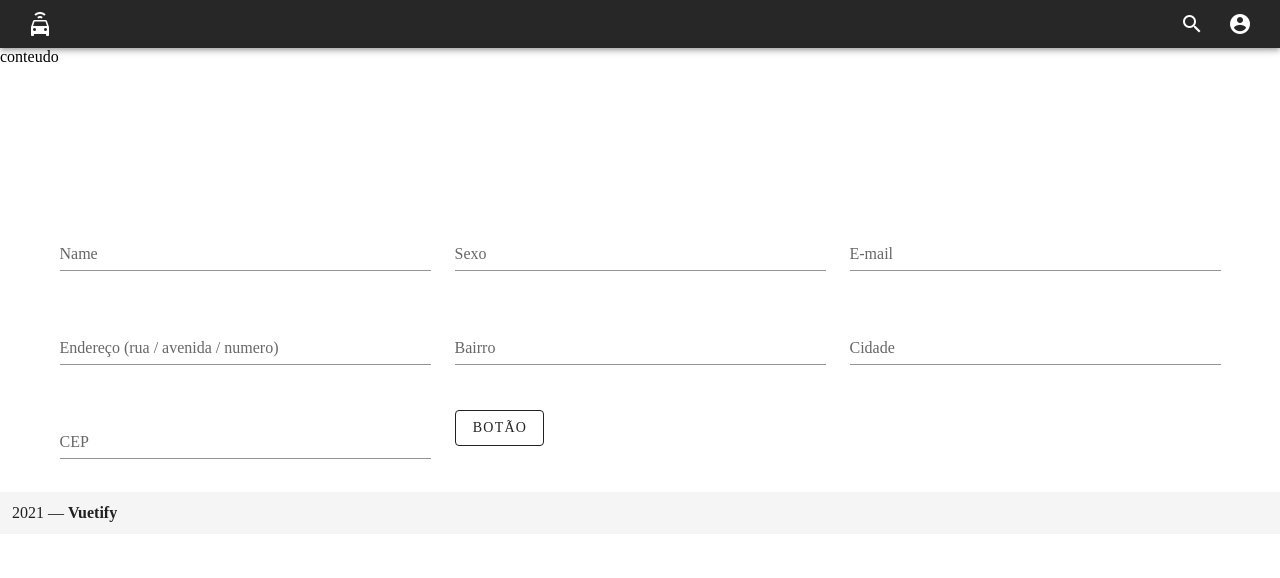
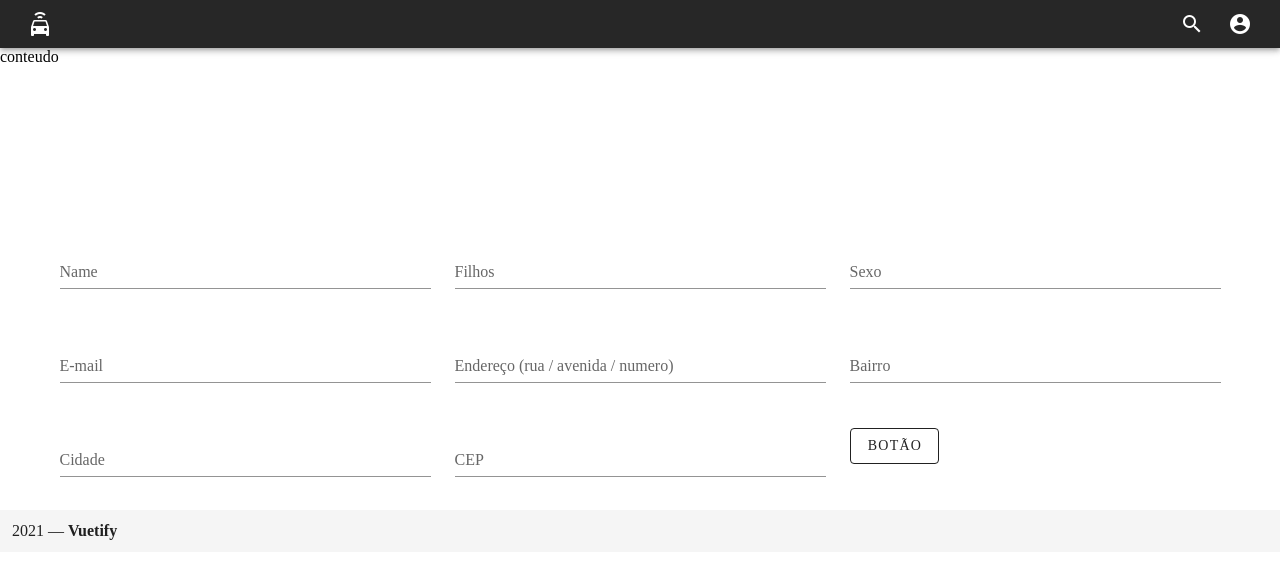
Before and after one commit to McLuck/loja-roberta, a Vue app: page /#/Home in a window 1280 px wide. Shown: the top 578 px of the page. Built offline with nearby package versions, Linux system fonts and the light colour scheme.

Commit message:
continuacao formulario v-model

```diff
--- a/src/components/Home.vue
+++ b/src/components/Home.vue
@@ -30,6 +30,8 @@
       <br/>
       <input type='text' v-model='nome' />
       <br/>
+       <input type='text' v-model='filhos' />
+      <br/>
       <input type='text' v-model='sexo' />
       <br/>
       <input type='text' v-model='email' />
@@ -42,36 +44,44 @@
       <br/>
       <input type='text' v-model='cep' />
       <v-container>
-        <v-form>
+        <form @submit = "checkForm" action="https://vuejs.org/" method="post">
+        <p v-if = "errors.length">
+          <b>Por favor, corrija o(s) seguinte(s) erro(s):</b>
+          <ul>
+            <li v-for= "error in errors" v-bind:key= "error">{{ error }}</li>
+          </ul>
+          </p>
           <v-row>
             <v-col cols='12' md='4'>
-              <v-text-field v-model='nome' label='Name' required></v-text-field>
+              <v-text-field v-model='nome' label='Name' ></v-text-field>
             </v-col>
             <v-col cols='12' md='4'>
-              <v-text-field v-model='sexo' label='Sexo' required></v-text-field>
+              <v-text-field v-model='filhos' label='Filhos' ></v-text-field>
             </v-col>
             <v-col cols='12' md='4'>
-              <v-text-field v-model='email' label='E-mail' required></v-text-field>
+              <v-text-field v-model='sexo' label='Sexo' ></v-text-field>
             </v-col>
             <v-col cols='12' md='4'>
-              <v-text-field v-model='endereco' label='Endereço (rua / avenida / numero)' required></v-text-field>
+              <v-text-field v-model='email' label='E-mail' ></v-text-field>
             </v-col>
             <v-col cols='12' md='4'>
-              <v-text-field v-model='bairro' label='Bairro' required></v-text-field>
+              <v-text-field v-model='endereco' label='Endereço (rua / avenida / numero)' ></v-text-field>
             </v-col>
             <v-col cols='12' md='4'>
-              <v-text-field v-model='cidade' label='Cidade' required></v-text-field>
+              <v-text-field v-model='bairro' label='Bairro' ></v-text-field>
+            </v-col>
+            <v-col cols='12' md='4'>
+              <v-text-field v-model='cidade' label='Cidade' ></v-text-field>
             </v-col><v-col cols='12' md='4'>
-              <v-text-field v-model='cep' label='CEP' required></v-text-field>
+              <v-text-field v-model='cep' label='CEP' ></v-text-field>
             </v-col>
             <v-col>
               <v-btn
                 elevation="2"
-                outlined @click="minhaFuncao"
-              >BOTÃO</v-btn>
+                outlined type= "submit" >BOTÃO</v-btn>
             </v-col>
           </v-row>
-        </v-form>
+        </form>
       </v-container>
     </v-main>
     <v-footer v:bind='fixed' padless>
@@ -84,10 +94,12 @@
 
 <script>
 export default {
+  el: '#Home',
   data () {
     return {
       errors: [],
       nome: null,
+      filhos: null,
       sexo: null,
       email: null,
       endereco: null,
@@ -98,12 +110,13 @@ export default {
   },
   methods: {
     minhaFuncao () {
+      // https://br.vuejs.org/v2/cookbook/form-validation.html
       // const msn = 'O nome da pessoa é : ' + this.nome + ' e o sexo é : ' + this.sexo
-      const msg = `O nome é : ${this.nome} ; \n sexo : ${this.sexo} ; \n email : ${this.email} ;\n endereço: ${this.endereco} ; \n bairro : ${this.bairro} ; \n cidade : ${this.cidade} ; \n CEP : ${this.cep} .`
+      const msg = `O nome é : ${this.nome}  \n e seus filhos(a) são:  ${this.filhos} \n sexo : ${this.sexo}  \n email : ${this.email} \n endereço: ${this.endereco} \n bairro : ${this.bairro} \n cidade : ${this.cidade} \n CEP : ${this.cep} `
       alert(msg)
     },
     checkForm: function (e) {
-      if (this.name && this.sexo && this.email && this.endereco && this.bairro && this.cidade && this.cep) {
+      if (this.nome && this.filhos && this.sexo && this.email && this.endereco && this.bairro && this.cidade && this.cep) {
         return true
       }
       this.errors = []
@@ -112,6 +125,9 @@ export default {
       }
       if (!this.nome) {
         this.errors.push('o nome é obrigatório')
+      }
+      if (!this.filhos) {
+        this.errors.push('o nome dos filhos é obrigatório')
       }
       if (!this.sexo) {
         this.errors.push('o sexo é obrigatório')
```
